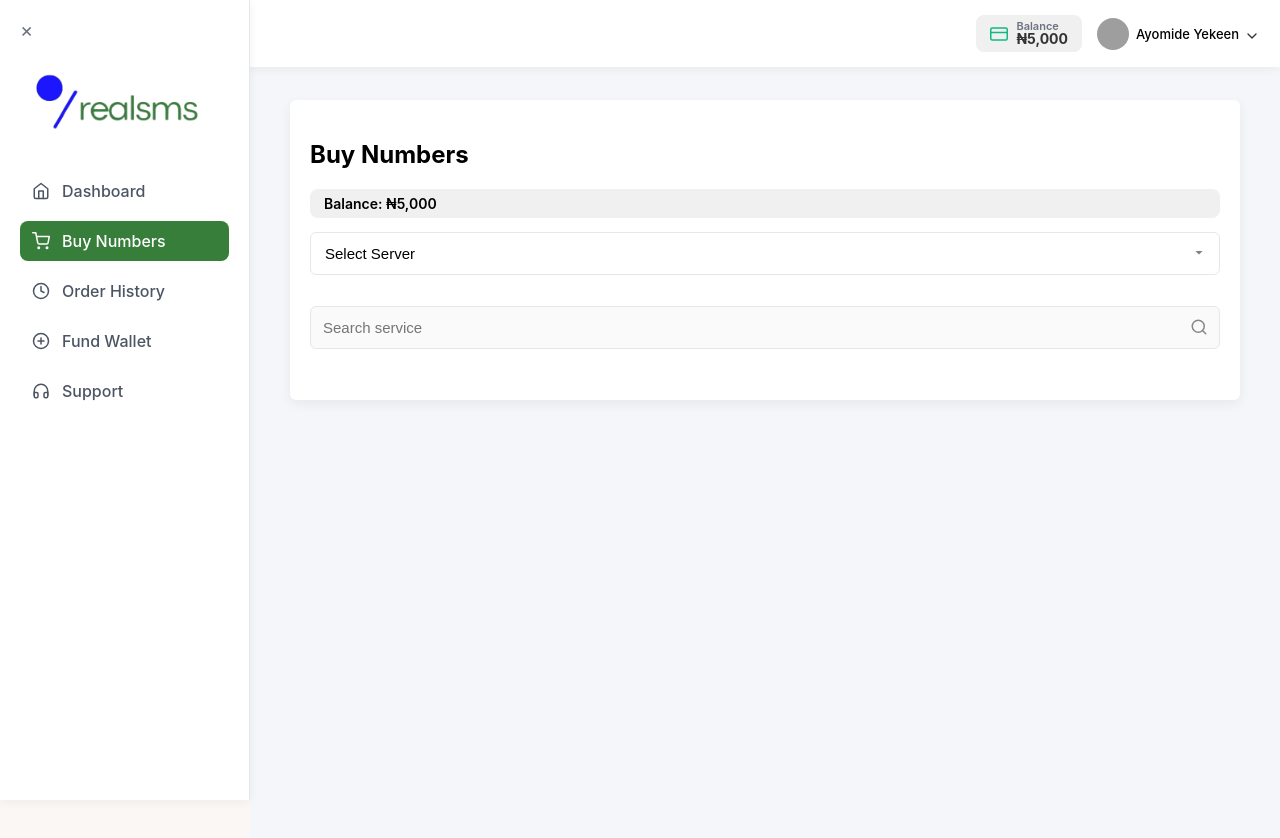
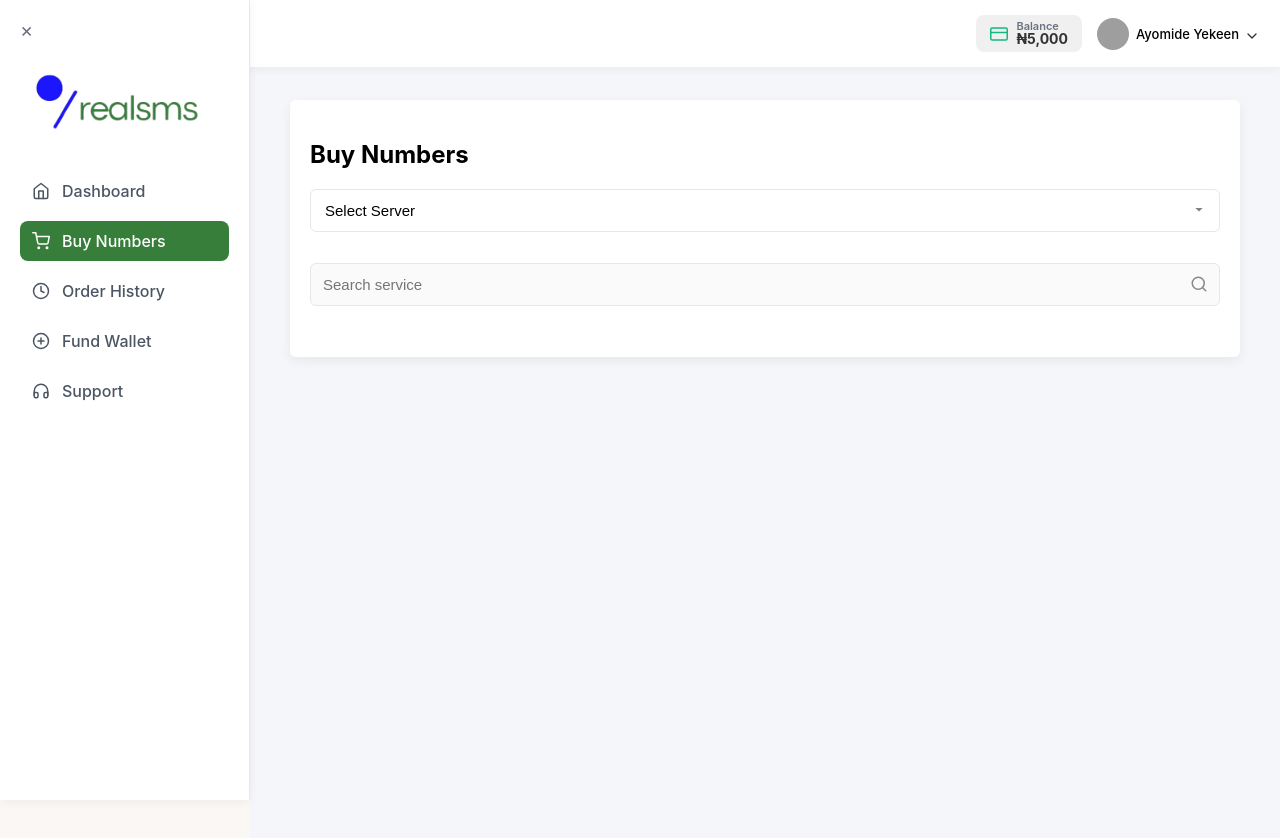
Before and after one commit to ay30bg/realsms, a React (Create React App) app: page /buy-numbers in a window 1280 px wide. Shown: the top 838 px of the page. Built offline with nearby package versions, Linux system fonts and the light colour scheme; grey boxes are pictures that could not be loaded.

Commit message:
Update BuyNumbers.jsx

```diff
--- a/src/pages/BuyNumbers.jsx
+++ b/src/pages/BuyNumbers.jsx
@@ -121,9 +121,6 @@ const BuyNumbers = ({ darkMode }) => {
       <div className="buy-number-card">
         <h2>Buy Numbers</h2>
 
-        {/* ✅ Show balance */}
-        <p className="balance">Balance: ₦{balance.toLocaleString()}</p>
-
         {/* SERVER SELECT */}
         <select
           className="server-select"
```
